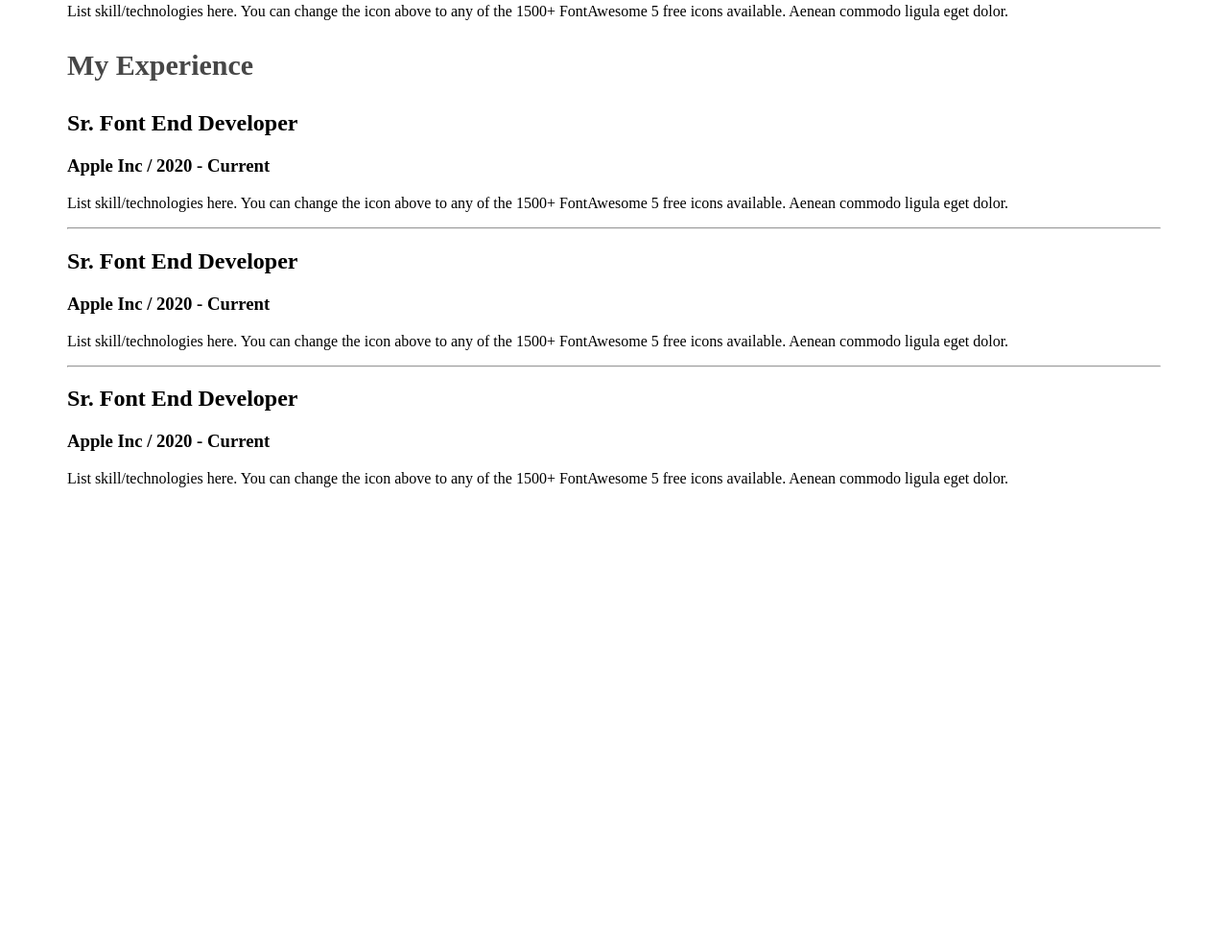
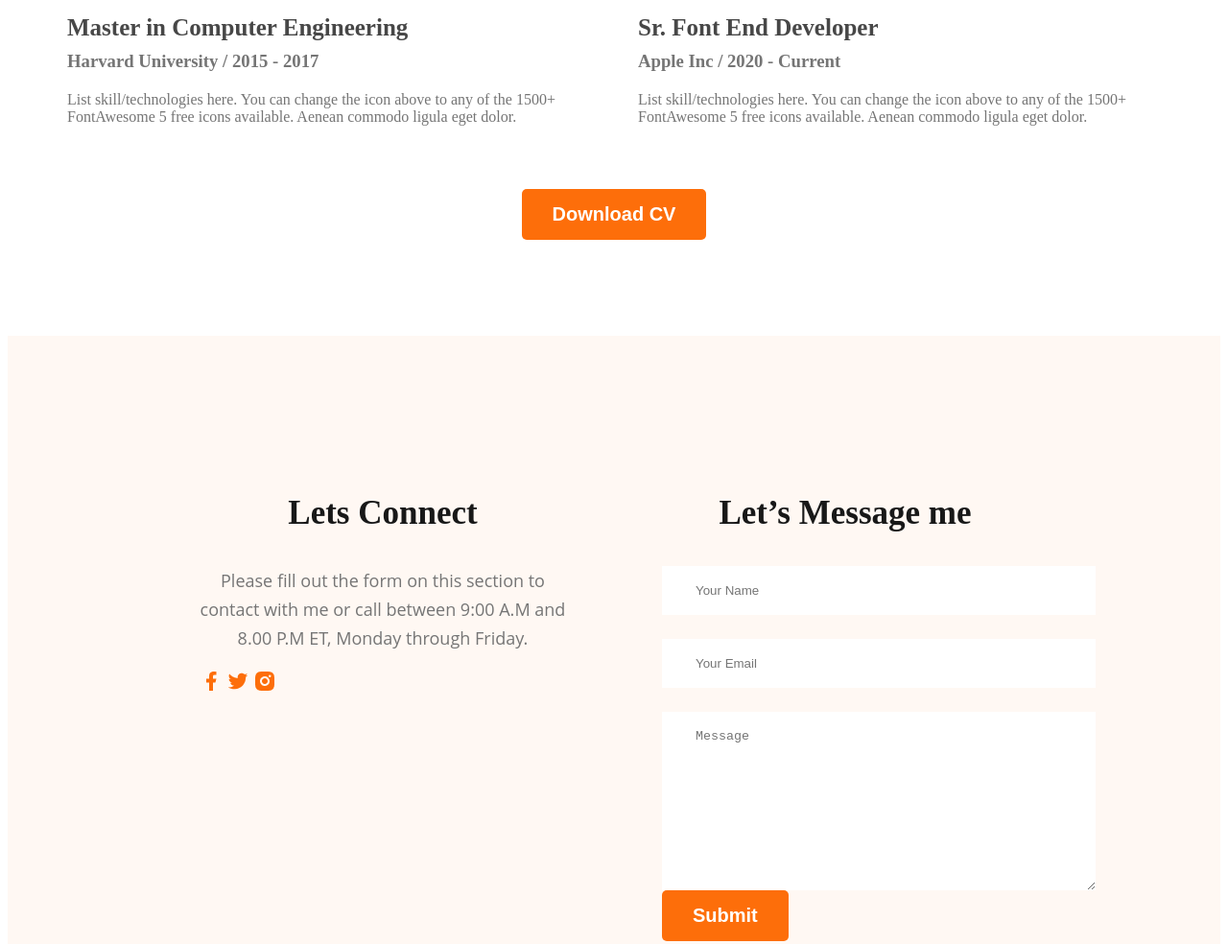
Before and after one commit to Mdbulbulislambokul/web-developer-portfolio, a plain HTML site: page index.html in a window 1280 px wide. Shown: the part 2789-3773 px from the top of the page at 96% size. Before the commit the page ends 3313 px from the top, so only its background shows below. Drawn offline with Linux system fonts and the light colour scheme.

Commit message:
added about information

```diff
--- a/index.html
+++ b/index.html
@@ -83,7 +83,7 @@
       <!-- Resume Section -->
       <section>
         <h3 class="section-title">A summary of My Resume</h3>
-        <div class="resume-column">
+        <div class="resume-container">
         <div class="resume-column">
             <h3 class="resume-column-title">My Education</h3>
 
@@ -135,11 +135,32 @@
 
         </div>
         </div>
+        <div class="Download-cv">
+            <button class="btn-primary">Download CV</button>
+        </div>
 
       </section>
     </main>
     <footer>
-
+       <div class="footer-column">
+          <h3 class="section-title">Lets Connect</h3>
+          <p class="section-description">
+            Please fill out the form on this section to contact with me or call between 9:00 A.M and 8.00 P.M ET, Monday through Friday.
+          </p>
+          <div class="social-links"></div>
+             <a href=""><img src="./images/EMG/icons/facebook.png" alt=""></a>
+             <a href=""><img src="./images/EMG/icons/twitter.png" alt=""></a>
+             <a href=""><img src="./images/EMG/icons/insta.png" alt=""></a>
+       </div>
+       <div class="footer-column">
+        <h3 class="section-title">Let’s Message me</h3>
+        <form class="contact" action="">
+            <input type="text" placeholder="Your Name">
+            <input type="email" name="" placeholder="Your Email" id="">
+            <textarea name="" placeholder="Message" id="" cols="30" rows="10"></textarea>
+            <input class="btn-primary" type="submit" value="Submit">
+        </form>
+       </div>
     </footer>
 </body>
 </html>
--- a/style.css
+++ b/style.css
@@ -131,3 +131,57 @@ box-shadow: 0px 6px 50px 0px rgba(0, 0, 0, 0.06);
     font-weight: 700;
 
  }
+ .resume-container{
+    display: flex;
+    gap:  50px
+ }
+ .resume-item-title{
+    color:  #474747;
+    font-size: 25px;
+    font-weight: 700;
+    margin-bottom: 10px;
+
+ }
+
+ .resume-item-institute{
+    margin-bottom: 20px;
+    margin-top: 0px;
+ }
+
+
+ .resume-item-institute, .resume-item-description{
+   color: #757575;
+ }
+.resume-container hr{
+margin: 30px;
+}
+.Download-cv{
+    text-align: center;
+    margin-top: 50px;
+}
+
+/* footer style */
+footer{
+    display: flex;
+    gap: 100px;
+    background: #fff8f3;
+    margin-top: 100px;
+    padding: 130px 200px;
+}
+.footer-column{
+    width: 50%;
+}
+.social-links a{
+  margin-right: 25px;
+}
+
+.contact input[type="text"], .contact input[type="email"],
+ textarea {
+    display: block;
+    margin-top: 25px;
+    padding: 18px 35px;
+    color: #757575;
+    background: #FFF;
+    border: 0;
+    width: 100%;
+}
```
